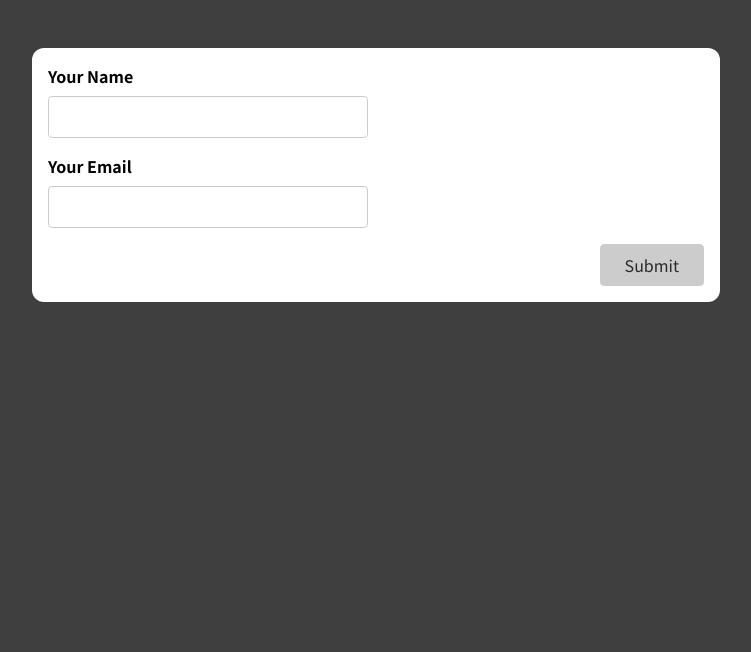
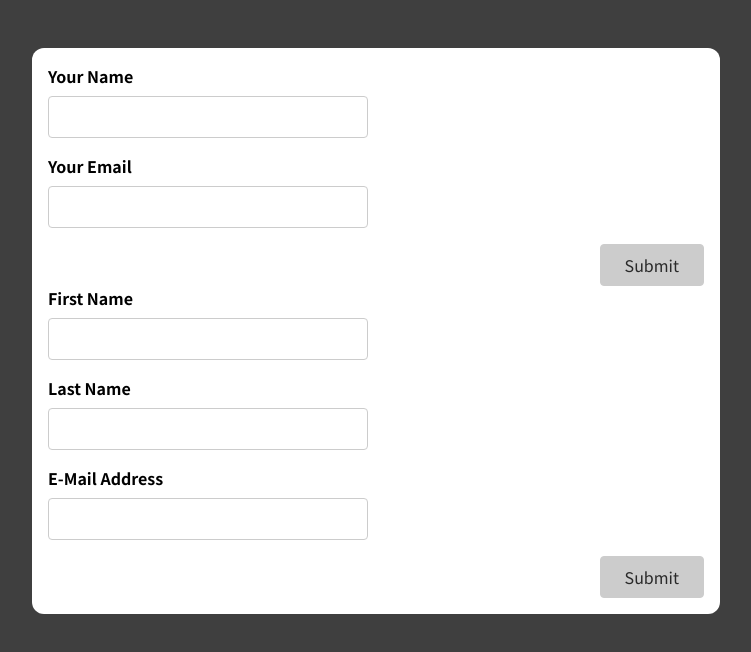
Before and after one commit to Francisco-BT/react-complete-guide, a React (Create React App) app: page / in a window 1280 px wide. Shown: the top 652 px of the page, without its empty margins (264-1015 px from the left). Built offline with nearby package versions, Linux system fonts and the light colour scheme.

Commit message:
feat: add functionality to basic form

```diff
--- a/src/App.js
+++ b/src/App.js
@@ -1,9 +1,11 @@
 import SimpleInput from "./components/SimpleInput";
+import BasicForm from "./components/BasicForm";
 
 function App() {
   return (
     <div className="app">
       <SimpleInput />
+      <BasicForm />
     </div>
   );
 }
--- a/src/components/BasicForm.js
+++ b/src/components/BasicForm.js
@@ -1,22 +1,110 @@
+import useInput from "../hooks/use-input";
+
 const BasicForm = (props) => {
+  const {
+    value: enteredFirstName,
+    isValid: enteredFirstNameIsValid,
+    hasError: firstNameHasError,
+    inputBlurHandler: firstNameBlurHandler,
+    valueChangeHandler: firstNameChangeHandler,
+    reset: resetFirstName,
+  } = useInput((value) => value.trim() !== "");
+
+  const {
+    value: enteredLastName,
+    isValid: enteredLastNameIsValid,
+    hasError: lastNameHasError,
+    inputBlurHandler: lastNameBlurHandler,
+    valueChangeHandler: lastNameChangeHandler,
+    reset: resetLastName,
+  } = useInput((value) => value.trim() !== "");
+
+  const {
+    value: enteredEmail,
+    isValid: enteredEmailIsValid,
+    hasError: emailHasError,
+    inputBlurHandler: emailBlurHandler,
+    valueChangeHandler: emailChangeHandler,
+    reset: resetEmail,
+  } = useInput((value) => value.trim() !== "" && value.includes("@"));
+
+  let isFormValid = false;
+
+  if (
+    enteredEmailIsValid &&
+    enteredFirstNameIsValid &&
+    enteredLastNameIsValid
+  ) {
+    isFormValid = true;
+  } else {
+    isFormValid = false;
+  }
+
+  const submitFormHandler = (event) => {
+    event.preventDefault();
+
+    if (!isFormValid) {
+      return;
+    }
+
+    resetFirstName();
+    resetLastName();
+    resetEmail();
+  };
+
+  const firstNameInputClasses = firstNameHasError
+    ? "form-control invalid"
+    : "form-control";
+  const lastNameInputClasses = lastNameHasError
+    ? "form-control invalid"
+    : "form-control";
+  const emailInputClasses = emailHasError
+    ? "form-control invalid"
+    : "form-control";
+
   return (
-    <form>
-      <div className="control-group">
+    <form onSubmit={submitFormHandler}>
+      <div className={firstNameInputClasses}>
         <div className="form-control">
           <label htmlFor="name">First Name</label>
-          <input type="text" id="name" />
+          <input
+            type="text"
+            id="name"
+            onChange={firstNameChangeHandler}
+            onBlur={firstNameBlurHandler}
+            value={enteredFirstName}
+          />
+          {firstNameHasError && (
+            <p className="error-text">First name is not valid!</p>
+          )}
         </div>
-        <div className="form-control">
+        <div className={lastNameInputClasses}>
           <label htmlFor="name">Last Name</label>
-          <input type="text" id="name" />
+          <input
+            type="text"
+            id="name"
+            onChange={lastNameChangeHandler}
+            onBlur={lastNameBlurHandler}
+            value={enteredLastName}
+          />
+          {lastNameHasError && (
+            <p className="error-text">Last name is not valid!</p>
+          )}
         </div>
       </div>
-      <div className="form-control">
+      <div className={emailInputClasses}>
         <label htmlFor="name">E-Mail Address</label>
-        <input type="text" id="name" />
+        <input
+          type="text"
+          id="name"
+          onChange={emailChangeHandler}
+          onBlur={emailBlurHandler}
+          value={enteredEmail}
+        />
+        {emailHasError && <p className="error-text">Email is not valid!</p>}
       </div>
       <div className="form-actions">
-        <button>Submit</button>
+        <button disabled={!isFormValid}>Submit</button>
       </div>
     </form>
   );
```
